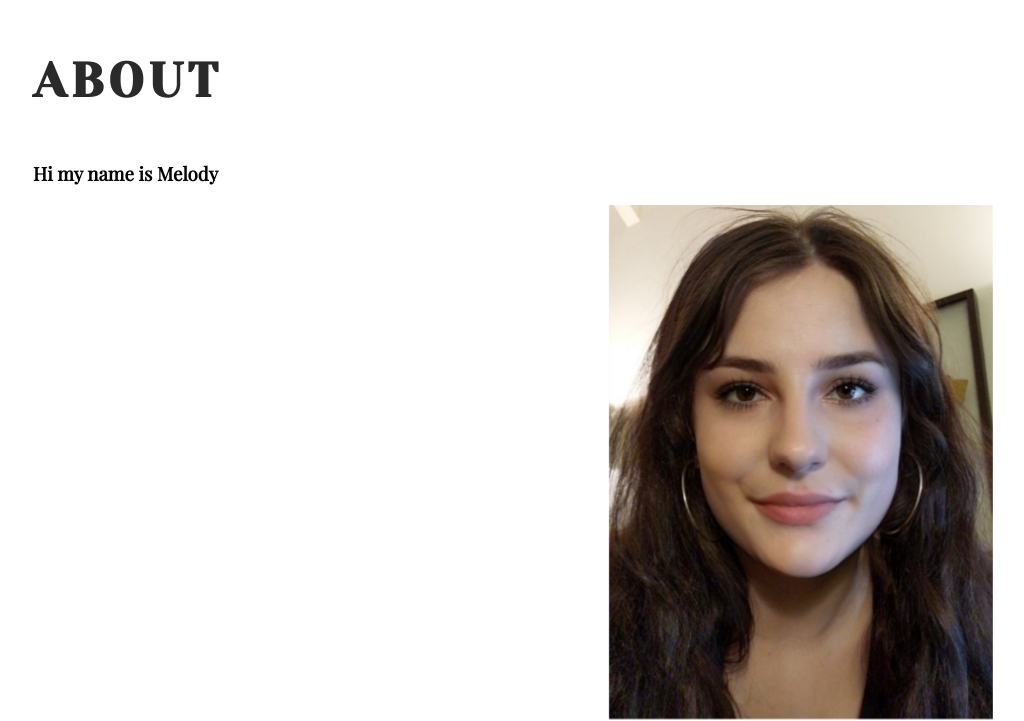
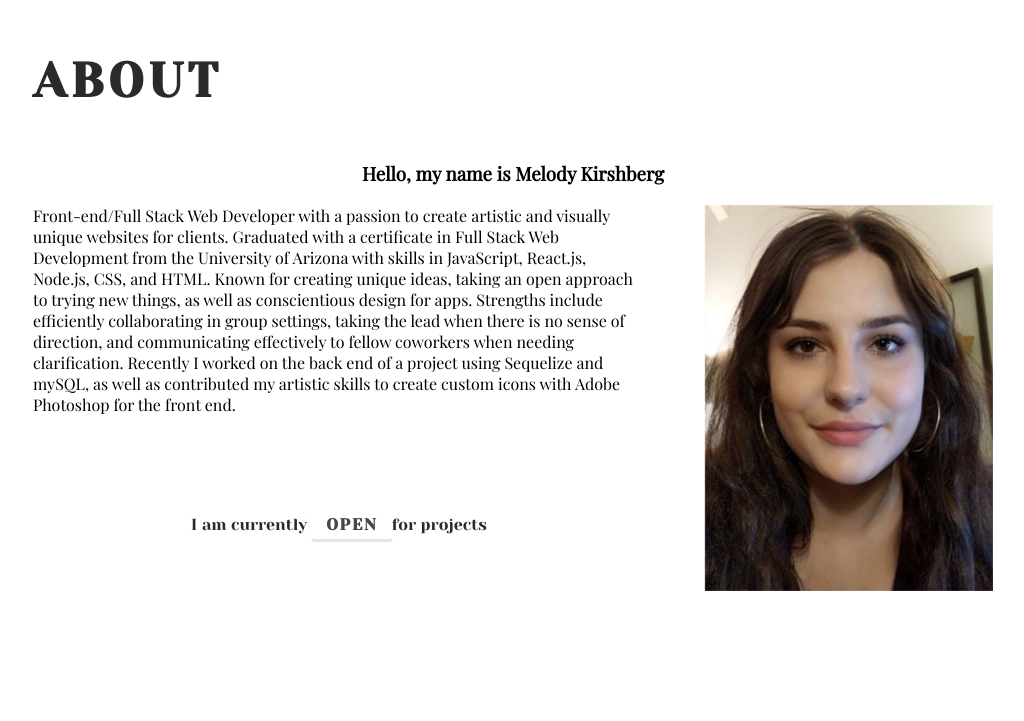
Before and after one commit to melodykirshberg/Updated-React-Portfolio, a React (Create React App) app: page / in a window 1280 px wide. Shown: the part 1031-1752 px from the top of the page, without its empty margins (127-1151 px from the left). Built offline with nearby package versions, Linux system fonts and the light colour scheme.

Commit message:
added availability and fixed clearfix

```diff
--- a/src/components/About/About.css
+++ b/src/components/About/About.css
@@ -1,13 +1,16 @@
 @import url('https://fonts.googleapis.com/css?family=Playfair+Display|Yeseva+One&display=swap');
 .about {
-    /* display: flex;
-    flex-direction: row; */
+    content: "";
+    clear: both;
+    display: flex;
+    flex-direction: row;
     padding: 0em 10em 12em 10em;
 }
 
 .aboutText {
     position: relative;
     font-family: 'Playfair Display', serif;
+    text-align: unset;
 }
 
 .aboutText h1 {
@@ -19,21 +22,46 @@
     font-family: 'Yeseva One', cursive;
 }
 
-.aboutText h3 {
-    text-align: left;
-}
-
 .aboutText p {
     font-size: 1em;
     text-align: left;
-    display: inline-block;
 }
 
 .about img {
     float: right;
-    height: 100%;
-    width: 40%;
-    padding: 0 0 6px 15px;
+    height: auto;
+    width: 30%;
+    padding: 0 0 6px 60px;
+}
+
+.available {
+    padding-top: 79px;
+    font-family: 'Yeseva One', cursive;
+    color: #2a2a2a;
+}
+
+a.open {
+    color: #464646;
+    text-decoration: none;
+    transition: 0.3s ease all;
+}
+
+a.open:hover {
+    box-shadow: 0 10px 0 0 rgba(0, 0, 0, 0.19);
+}
+
+.open {
+    font-size: 1em;
+    letter-spacing: .1em;
+    text-transform: uppercase;
+    display: inline-block;
+    text-align: center;
+    width: 5em;
+    font-weight: bold;
+    padding: 5px 0px;
+    border-radius: 2px;
+    position: relative;
+    box-shadow: 0px 3px 1px 0px rgba(0, 0, 0, 0.1);
 }
 
 /* Mobile Devices */
--- a/src/components/About/About.js
+++ b/src/components/About/About.js
@@ -1,5 +1,6 @@
 import React, { Component } from 'react';
 import './About.css'
+import Self from './Self.jpg';
 import Data from './Data.js';
 import Fade from 'react-reveal/Fade';
 
@@ -14,10 +15,11 @@ class About extends Component {
                     </Fade>
                     <Fade bottom>
                         <h3>{Data.header}</h3>
-                        <Fade bottom>
-                            <img src={Data.image} alt='Self'></img>
-                        </Fade>
+                        <img src={Self} alt='Self'></img>
                         <p>{Data.bio}</p>
+                        <div className='available'>
+                            I am currently <a href='mailto:melodykirshberg@gmail.com' className='open'> open </a>for projects
+                        </div>
                     </Fade>
                 </div>
             </div>);
--- a/src/components/About/Data.js
+++ b/src/components/About/Data.js
@@ -1,7 +1,7 @@
 import Self from './Self.jpg';
 
 export default {
-    header: 'Hi my name is Melody',
+    header: 'Hello, my name is Melody Kirshberg',
     bio: 'Front-end/Full Stack Web Developer with a passion to create artistic and visually unique websites for clients. Graduated with a certificate in Full Stack Web Development from the University of Arizona with skills in JavaScript, React.js, Node.js, CSS, and HTML. Known for creating unique ideas, taking an open approach to trying new things, as well as conscientious design for apps. Strengths include efficiently collaborating in group settings, taking the lead when there is no sense of direction, and communicating effectively to fellow coworkers when needing clarification. Recently I worked on the back end of a project using Sequelize and mySQL, as well as contributed my artistic skills to create custom icons with Adobe Photoshop for the front end.',
     image: Self
 }
```
